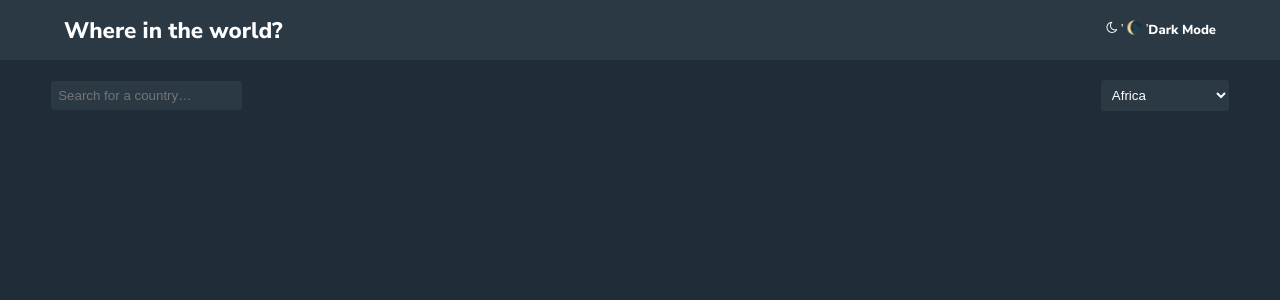
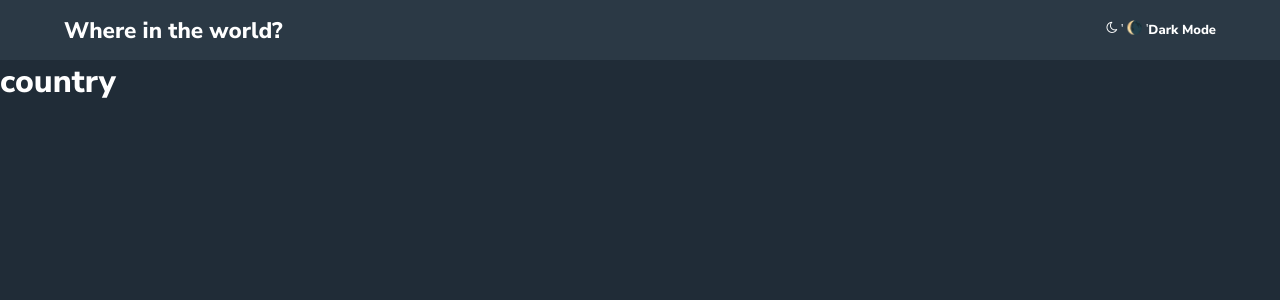
Before and after one commit to Gardern-eggs/rest-country-api, a React (Create React App) app: page /countries/1 in a window 1280 px wide. Shown: the top 300 px of the page. Built offline with nearby package versions, Linux system fonts and the light colour scheme; no server answers.

Commit message:
setting up routers

```diff
--- a/package.json
+++ b/package.json
@@ -8,7 +8,7 @@
     "@testing-library/user-event": "^13.5.0",
     "react": "^18.2.0",
     "react-dom": "^18.2.0",
-    "react-router-dom": "^6.4.2",
+    "react-router-dom": "^5.2.0",
     "react-scripts": "5.0.1",
     "web-vitals": "^2.1.4"
   },
--- a/src/App.js
+++ b/src/App.js
@@ -1,6 +1,7 @@
 import React from 'react';
 import { BrowserRouter as Router, Route, Link } from 'react-router-dom';
 import Countries from './componets/countries';
+import {Country} from './componets/country';
 import { Filter } from './componets/filter';
 import Header from './componets/header';
 
@@ -8,12 +9,14 @@ import Header from './componets/header';
 // to render countries components
 function App() {
   return (
-    <>
+    <Router>
       <Header />
-      <Filter/>
-      <Countries />
-
-    </>
+        <Route exact path='/'>
+          <Filter/>
+          <Countries />
+        </Route>
+        <Route path='/countries/:name' children={<Country />}><Country/></Route>
+    </Router>
   );
 }
 
--- a/src/componets/countries.js
+++ b/src/componets/countries.js
@@ -1,5 +1,5 @@
 import React,{useState, useEffect} from 'react';
-
+import { Link } from 'react-router-dom';
 const url='https://restcountries.com/v2/all';
 const Countries = () => {
     const [countries,setCountries]= useState([])
@@ -28,15 +28,16 @@ const Countries = () => {
                 return(
                 <article key={numericCode}>
                     <div className='countryBox'>
+                           <Link to={`/countries/${name}`}>
                        <div className='img-container'>
                             <img src={flag}/>
                         </div>
+                        </Link>
                        <div className='countryBoxDetails'>
                        <h3> {name}</h3>
-
+                            <h4>Capital: <span>{capital}</span></h4>
                             <h4>Population: <span>{population}</span></h4>
                             <h4>Region: <span>{region }</span></h4>
-                            <h4>Capital: <span>{capital}</span></h4>
 
                        </div>
                     </div>
--- a/src/componets/country.js
+++ b/src/componets/country.js
@@ -1,13 +1,9 @@
 import React from 'react'
 
-const Country = () => {
+export const Country = () => {
   return (
-    <>
-        <link typeof='/' className='btn btn-fade'>
-        <i className=''></i>Back Home
-         </link>
-    <h1>country</h1>
-    </>
+      <>
+        <h1>country</h1>
+      </>
   )
 }
-export default Country
```
Also changed, not shown: 1 other file (tests, documents, lock files or other folders).
